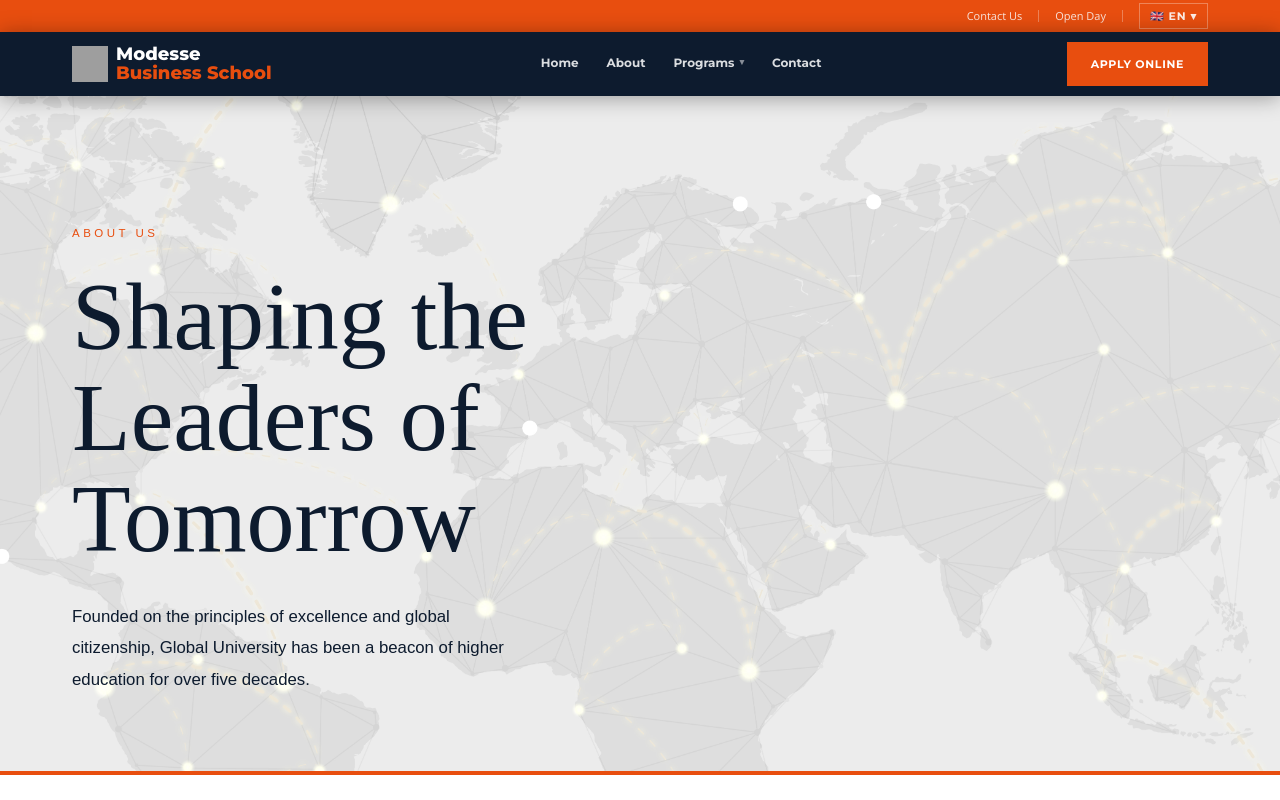
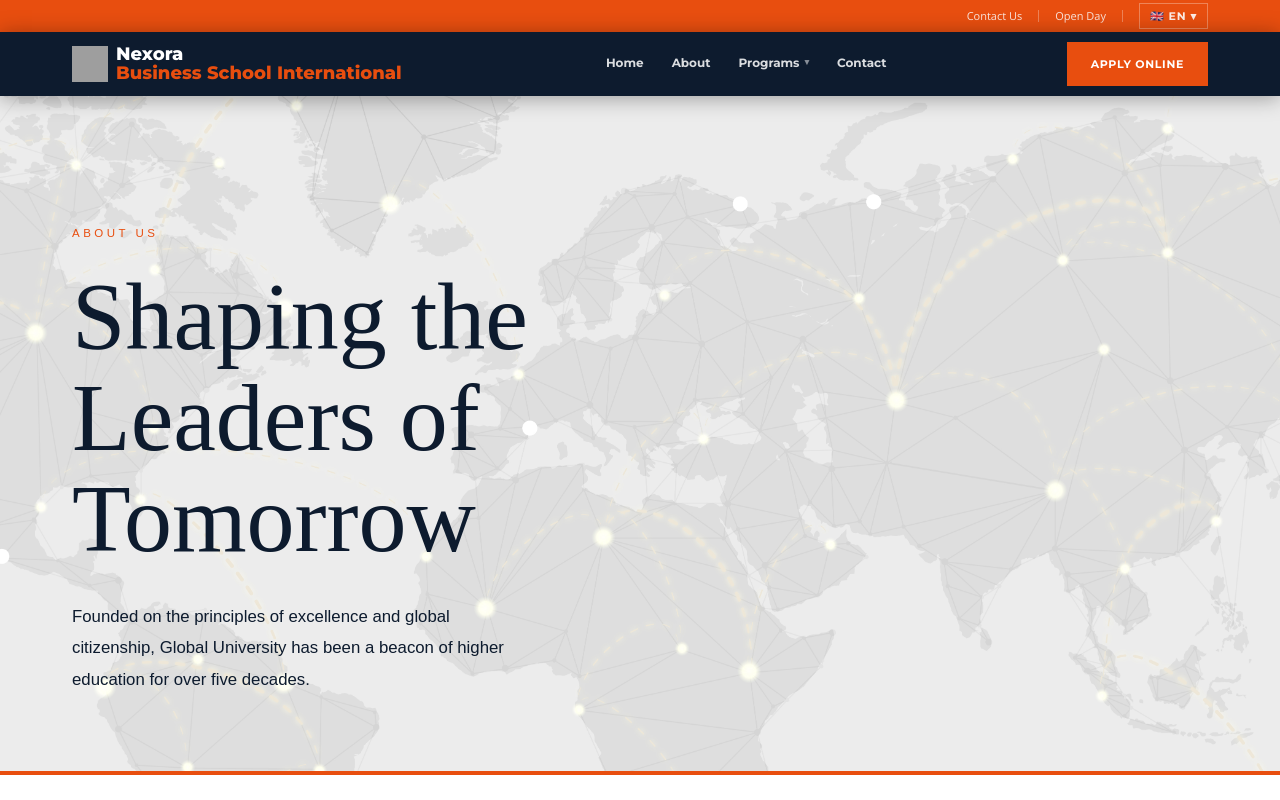
Before and after one commit to maryamastic/my-university, a Next.js app: page /en/about in a window 1280 px wide. Shown: the top 800 px of the page. Built offline with nearby package versions, Linux system fonts and the light colour scheme; grey boxes are pictures that could not be loaded.

Commit message:
Update logo name to Nexora

```diff
--- a/app/[locale]/components/Navbar.tsx
+++ b/app/[locale]/components/Navbar.tsx
@@ -178,8 +178,8 @@ const megaData = {
   alt="Eiffel Tower"
 />  {/* School name */}
   <div>
-    <div style={{ fontFamily: "Montserrat, sans-serif", fontSize: "18px", fontWeight: 800, color: "#fff", lineHeight: 1.05 }}>Modesse</div>
-    <div style={{ fontFamily: "Montserrat, sans-serif", fontSize: "18px", fontWeight: 800, color: "#e84e0f", lineHeight: 1.05 }}>Business School</div>
+    <div style={{ fontFamily: "Montserrat, sans-serif", fontSize: "18px", fontWeight: 800, color: "#fff", lineHeight: 1.05 }}>Nexora</div>
+    <div style={{ fontFamily: "Montserrat, sans-serif", fontSize: "18px", fontWeight: 800, color: "#e84e0f", lineHeight: 1.05 }}>Business School International</div>
   </div>
 </div>
             </div>
```
